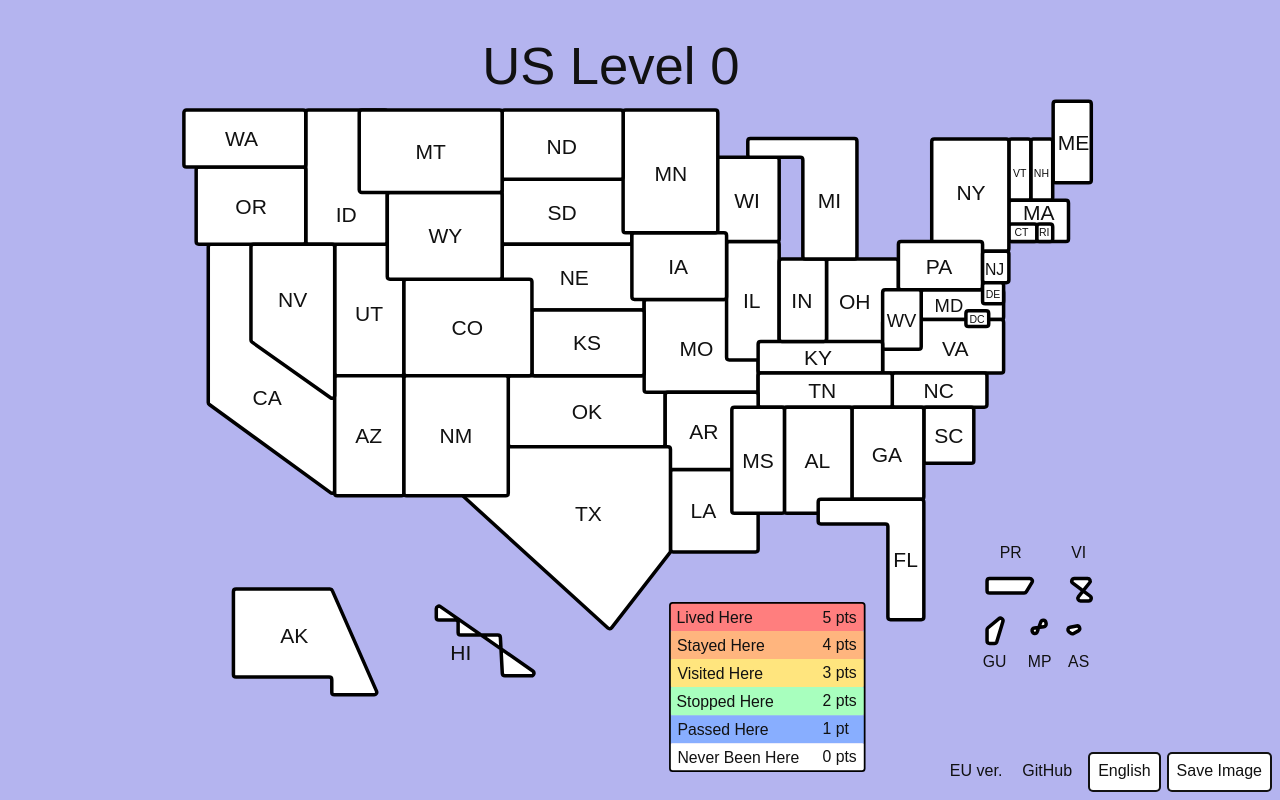
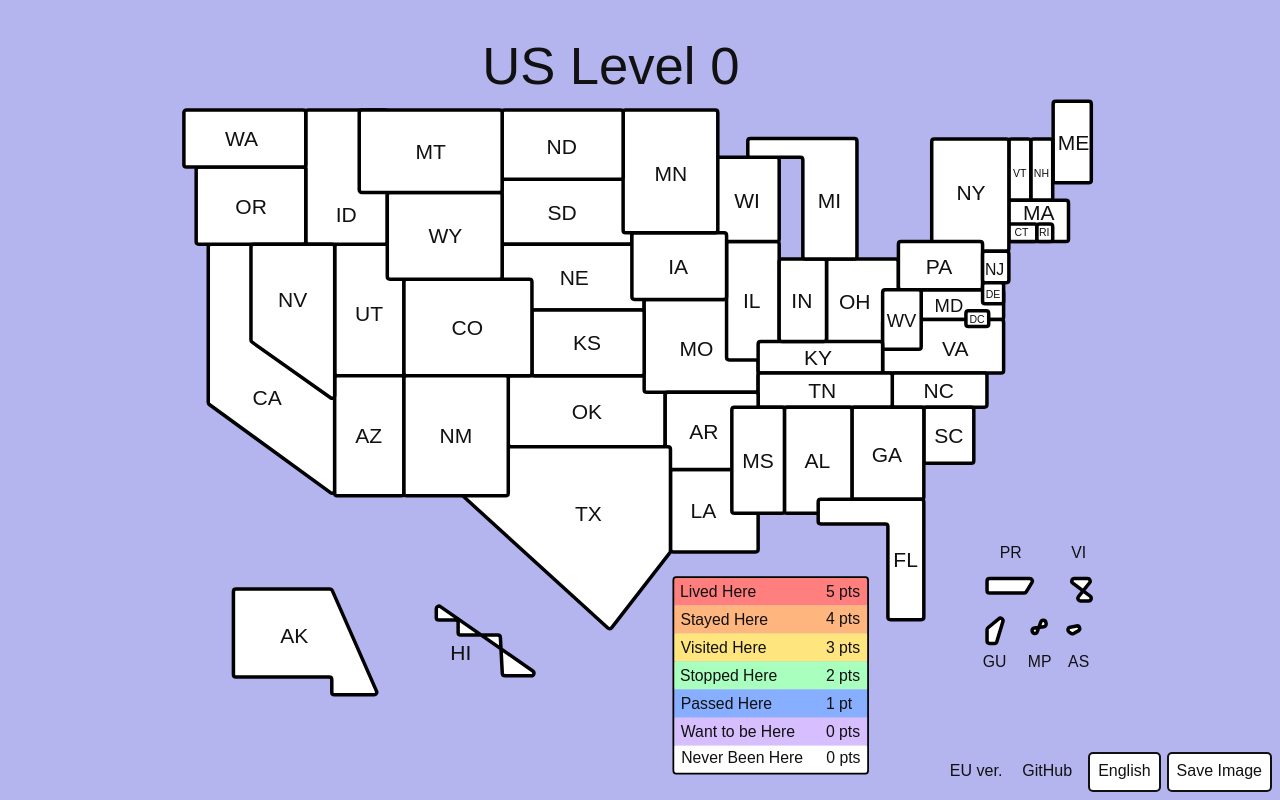
Before and after one commit to tenpages/us-level, a website: page html/us.html in a window 1280 px wide. Drawn offline with nearby package versions, Linux system fonts and the light colour scheme.

Commit message:
update a want-to-go level

```diff
--- a/html/document.less
+++ b/html/document.less
@@ -88,6 +88,7 @@ a{
         &[data-level="3"]{background:#FFE57E;}
         &[data-level="2"]{background:#A8FFBE;}
         &[data-level="1"]{background:#88AEFF;}
+        &[data-level="0"][alt]{background:#d6beff;}
     }
 }
 .按钮{
--- a/html/eu.js
+++ b/html/eu.js
@@ -15,6 +15,7 @@ const messages = {
             data_level_3: 'Visited Here',
             data_level_2: 'Stopped Here',
             data_level_1: 'Passed Here',
+            data_level_0_alt: 'Want to be Here',
             data_level_0: 'Never Been Here',
             pt: 'pt | pts',
         },
@@ -77,6 +78,7 @@ const messages = {
             data_level_3: '游玩过',
             data_level_2: '中转过',
             data_level_1: '路过',
+            data_level_0_alt: '想要去',
             data_level_0: '没去过',
             pt: '分',
         },
@@ -139,6 +141,7 @@ const messages = {
             data_level_3: '遊玩過',
             data_level_2: '中轉過',
             data_level_1: '路過',
+            data_level_0_alt: '想要去',
             data_level_0: '沒去過',
             pt: '分',
         },
@@ -201,6 +204,7 @@ const messages = {
             data_level_3: '訪問',
             data_level_2: '接地',
             data_level_1: '通過',
+            data_level_0_alt: '行きたい',
             data_level_0: '未踏',
             pt: '点',
         },
@@ -349,6 +353,15 @@ const 计分 = _=>{
         }
     }
     数据.省元素.setAttribute('level',等级);
+    const alt = e.target.hasAttribute('alt');
+    if (数据.省元素.nodeName == "g") {
+        for (const child of 数据.省元素.children) {
+            if (alt) child.setAttribute('alt',true)
+            else child.setAttribute('alt',false);
+        }
+    }
+    if (alt) 数据.省元素.setAttribute('alt',true)
+    else 数据.省元素.setAttribute('alt',false);
     全关闭();
     计分();
     保存等级们();
--- a/html/us.html
+++ b/html/us.html
@@ -43,6 +43,7 @@ polyline{fill:none;pointer-events:none;}
 #地区 > *[level="3"]{fill:#FFE57E;}
 #地区 > *[level="2"]{fill:#A8FFBE;}
 #地区 > *[level="1"]{fill:#88AEFF;}
+#地区 > *[level="0"][alt="true"]{fill:#d6beff;}
 .level-border{
 	fill-rule:evenodd;
 	clip-rule:evenodd;
@@ -61,6 +62,7 @@ polyline{fill:none;pointer-events:none;}
 .st5{fill:#FFB57E;}
 .st6{fill:#FFFFFF;}
 .st7{fill:#FFE57E;}
+.st16{fill:#d6beff;}
 .st8{fill:none;stroke:#000000;stroke-width:2;stroke-miterlimit:10;}
 .st9{fill:none;}
 .st11{font-size:18px;}
@@ -192,45 +194,64 @@ polyline{fill:none;pointer-events:none;}
 
 </g>
 <g id="Layer_4">
-	<path class="st2" d="M610.2,815.7h216.1c1.7,0,3,1.3,3,3v26c0,1.7-1.3,3-3,3H610.2c-1.7,0-3-1.3-3-3v-26
-		C607.2,817,608.5,815.7,610.2,815.7z"/>
-	<path class="st3" d="M610.2,687.7h216.1c1.7,0,3,1.3,3,3v26c0,1.7-1.3,3-3,3H610.2c-1.7,0-3-1.3-3-3v-26
-		C607.2,689,608.5,687.7,610.2,687.7z"/>
-	<path class="st4" d="M610.2,783.7h216.1c1.7,0,3,1.3,3,3v26c0,1.7-1.3,3-3,3H610.2c-1.7,0-3-1.3-3-3v-26
-		C607.2,785,608.5,783.7,610.2,783.7z"/>
-	<path class="st5" d="M610.2,719.7h216.1c1.7,0,3,1.3,3,3v26c0,1.7-1.3,3-3,3H610.2c-1.7,0-3-1.3-3-3v-26
-		C607.2,721,608.5,719.7,610.2,719.7z"/>
-	<path class="st6" d="M610.2,847.7h216.1c1.7,0,3,1.3,3,3v26c0,1.7-1.3,3-3,3H610.2c-1.7,0-3-1.3-3-3v-26
-		C607.2,849,608.5,847.7,610.2,847.7z"/>
-	<path class="st7" d="M610.2,751.7h216.1c1.7,0,3,1.3,3,3v26c0,1.7-1.3,3-3,3H610.2c-1.7,0-3-1.3-3-3v-26
-		C607.2,753,608.5,751.7,610.2,751.7z"/>
-	<path class="st8" d="M610.2,687.7h216.1c1.7,0,3,1.3,3,3v186c0,1.7-1.3,3-3,3H610.2c-1.7,0-3-1.3-3-3v-186
-		C607.2,689,608.5,687.7,610.2,687.7z"/>
-	<path class="st9" d="M617.7,695.3h90.2c1.7,0,3,1.3,3,3v10.6c0,1.7-1.3,3-3,3h-90.2c-1.7,0-3-1.3-3-3v-10.6
-		C614.7,696.6,616,695.3,617.7,695.3z"/>
-	<text transform="matrix(1 0 0 1 614.7144 710.1761)" class="st10 st11">{{ $t("message.data_level_5") }}</text>
-	<rect x="615.3" y="727.5" class="st9" width="123.9" height="16.6"/>
-	<text transform="matrix(1 0 0 1 615.2642 742.2942)" class="st10 st11">{{ $t("message.data_level_4") }}</text>
-	<rect x="615.7" y="759.5" class="st9" width="123.9" height="16.6"/>
-	<text transform="matrix(1 0 0 1 615.7208 774.2933)" class="st10 st11">{{ $t("message.data_level_3") }}</text>
-	<rect x="614.7" y="791.5" class="st9" width="123.9" height="16.6"/>
-	<text transform="matrix(1 0 0 1 614.7208 806.2934)" class="st10 st11">{{ $t("message.data_level_2") }}</text>
-	<rect x="615.7" y="823.5" class="st9" width="123.9" height="16.6"/>
-	<text transform="matrix(1 0 0 1 615.7208 838.2934)" class="st10 st11">{{ $t("message.data_level_1") }}</text>
-	<rect x="615.7" y="855.5" class="st9" width="171.5" height="16.6"/>
-	<text transform="matrix(1 0 0 1 615.7208 870.2934)" class="st10 st11">{{ $t("message.data_level_0") }}</text>
-	<rect x="759.6" y="695.9" class="st9" width="59.4" height="16.6"/>
-	<text transform="matrix(1 0 0 1 781.197 710.7134)" class="st10 st11">5 {{ $tc("message.pt", 5) }}</text>
-	<rect x="759.6" y="726.9" class="st9" width="59.4" height="16.6"/>
-	<text transform="matrix(1 0 0 1 781.2245 741.7134)" class="st10 st11">4 {{ $tc("message.pt", 4) }}</text>
-	<rect x="760.6" y="758.9" class="st9" width="59.4" height="16.6"/>
-	<text transform="matrix(1 0 0 1 781.2245 773.7134)" class="st10 st11">3 {{ $tc("message.pt", 3) }}</text>
-	<rect x="760.6" y="790.9" class="st9" width="59.4" height="16.6"/>
-	<text transform="matrix(1 0 0 1 781.2245 805.7134)" class="st10 st11">2 {{ $tc("message.pt", 2) }}</text>
-	<rect x="760.6" y="822.9" class="st9" width="59.4" height="16.6"/>
-	<text transform="matrix(1 0 0 1 781.2245 837.7134)" class="st10 st11">1 {{ $tc("message.pt", 1) }}</text>
-	<rect x="760.6" y="854.9" class="st9" width="59.4" height="16.6"/>
-	<text transform="matrix(1 0 0 1 781.2245 869.7134)" class="st10 st11">0 {{ $tc("message.pt", 0) }}</text>
+	<path class="st2" d="M614.1,786.3h216.1c1.7,0,3,1.3,3,3v26c0,1.7-1.3,3-3,3H614.1c-1.7,0-3-1.3-3-3v-26
+		C611.1,787.6,612.4,786.3,614.1,786.3z"/>
+	<path class="st3" d="M614.1,658.3h216.1c1.7,0,3,1.3,3,3v26c0,1.7-1.3,3-3,3H614.1c-1.7,0-3-1.3-3-3v-26
+		C611.1,659.6,612.4,658.3,614.1,658.3z"/>
+	<path class="st4" d="M614.1,754.3h216.1c1.7,0,3,1.3,3,3v26c0,1.7-1.3,3-3,3H614.1c-1.7,0-3-1.3-3-3v-26
+		C611.1,755.6,612.4,754.3,614.1,754.3z"/>
+	<path class="st5" d="M614.1,690.3h216.1c1.7,0,3,1.3,3,3v26c0,1.7-1.3,3-3,3H614.1c-1.7,0-3-1.3-3-3v-26
+		C611.1,691.6,612.4,690.3,614.1,690.3z"/>
+	<path class="st16" d="M614.1,818.3h216.1c1.7,0,3,1.3,3,3v26c0,1.7-1.3,3-3,3H614.1c-1.7,0-3-1.3-3-3v-26
+		C611.1,819.6,612.4,818.3,614.1,818.3z"/>
+	<path class="st7" d="M614.1,722.3h216.1c1.7,0,3,1.3,3,3v26c0,1.7-1.3,3-3,3H614.1c-1.7,0-3-1.3-3-3v-26
+		C611.1,723.6,612.4,722.3,614.1,722.3z"/>
+	<path class="st6" d="M614.1,850.3h216.1c1.7,0,3,1.3,3,3v26c0,1.7-1.3,3-3,3H614.1c-1.7,0-3-1.3-3-3v-26
+		C611.1,851.6,612.4,850.3,614.1,850.3z"/>
+	<path class="st8" d="M614.1,658.3h216.1c1.7,0,3,1.5,3,3.5v217c0,2-1.3,3.5-3,3.5H614.1c-1.7,0-3-1.5-3-3.5v-217
+		C611.1,659.8,612.4,658.3,614.1,658.3z"/>
+	<path class="st9" d="M621.6,665.9h90.2c1.7,0,3,1.3,3,3v10.6c0,1.7-1.3,3-3,3h-90.2c-1.7,0-3-1.3-3-3v-10.6
+		C618.6,667.2,619.9,665.9,621.6,665.9z"/>
+	<text transform="matrix(1 0 0 1 618.6051 680.7761)" class="st10 st11">{{ $t("message.data_level_5") }} </text>
+	<path class="st9" d="M622.2,698.1h117.9c1.7,0,3,1.3,3,3v10.6c0,1.7-1.3,3-3,3H622.2c-1.7,0-3-1.3-3-3v-10.6
+		C619.2,699.4,620.5,698.1,622.2,698.1z"/>
+	<text transform="matrix(1 0 0 1 619.1549 712.8942)" class="st10 st11">{{ $t("message.data_level_4") }} </text>
+	<path class="st9" d="M622.6,730.1h117.9c1.7,0,3,1.3,3,3v10.6c0,1.7-1.3,3-3,3H622.6c-1.7,0-3-1.3-3-3v-10.6
+		C619.6,731.4,620.9,730.1,622.6,730.1z"/>
+	<text transform="matrix(1 0 0 1 619.6115 744.8932)" class="st10 st11">{{ $t("message.data_level_3") }} </text>
+	<path class="st9" d="M621.6,762.1h117.9c1.7,0,3,1.3,3,3v10.6c0,1.7-1.3,3-3,3H621.6c-1.7,0-3-1.3-3-3v-10.6
+		C618.6,763.4,619.9,762.1,621.6,762.1z"/>
+	<text transform="matrix(1 0 0 1 618.6115 776.8934)" class="st10 st11">{{ $t("message.data_level_2") }} </text>
+	<path class="st9" d="M622.6,794.1h117.9c1.7,0,3,1.3,3,3v10.6c0,1.7-1.3,3-3,3H622.6c-1.7,0-3-1.3-3-3v-10.6
+		C619.6,795.4,620.9,794.1,622.6,794.1z"/>
+	<text transform="matrix(1 0 0 1 619.6115 808.8934)" class="st10 st11">{{ $t("message.data_level_1") }} </text>
+	<path class="st9" d="M622.6,826.1h165.5c1.7,0,3,1.3,3,3v10.6c0,1.7-1.3,3-3,3H622.6c-1.7,0-3-1.3-3-3v-10.6
+		C619.6,827.4,620.9,826.1,622.6,826.1z"/>
+	<text transform="matrix(1 0 0 1 619.6115 840.8934)" class="st10 st11">{{ $t("message.data_level_0_alt") }}</text>
+	<path class="st9" d="M766.5,666.5h53.4c1.7,0,3,1.3,3,3v10.6c0,1.7-1.3,3-3,3h-53.4c-1.7,0-3-1.3-3-3v-10.6
+		C763.5,667.8,764.8,666.5,766.5,666.5z"/>
+	<text transform="matrix(1 0 0 1 620.0115 870.7708)" class="st10 st11">{{ $t("message.data_level_0") }} </text>
+	<path class="st9" d="M766.5,666.5h53.4c1.7,0,3,1.3,3,3v10.6c0,1.7-1.3,3-3,3h-53.4c-1.7,0-3-1.3-3-3v-10.6
+		C763.5,667.8,764.8,666.5,766.5,666.5z"/>
+	<text transform="matrix(1 0 0 1 785.0876 681.3134)" class="st10 st11">5 {{ $tc("message.pt", 5) }} </text>
+	<path class="st9" d="M766.5,697.5h53.4c1.7,0,3,1.3,3,3v10.6c0,1.7-1.3,3-3,3h-53.4c-1.7,0-3-1.3-3-3v-10.6
+		C763.5,698.8,764.8,697.5,766.5,697.5z"/>
+	<text transform="matrix(1 0 0 1 785.1151 712.3134)" class="st10 st11">4 {{ $tc("message.pt", 4) }} </text>
+	<path class="st9" d="M767.5,729.5h53.4c1.7,0,3,1.3,3,3v10.6c0,1.7-1.3,3-3,3h-53.4c-1.7,0-3-1.3-3-3v-10.6
+		C764.5,730.8,765.8,729.5,767.5,729.5z"/>
+	<text transform="matrix(1 0 0 1 785.1151 744.3134)" class="st10 st11">3 {{ $tc("message.pt", 3) }} </text>
+	<path class="st9" d="M767.5,761.5h53.4c1.7,0,3,1.3,3,3v10.6c0,1.7-1.3,3-3,3h-53.4c-1.7,0-3-1.3-3-3v-10.6
+		C764.5,762.8,765.8,761.5,767.5,761.5z"/>
+	<text transform="matrix(1 0 0 1 785.1151 776.3134)" class="st10 st11">2 {{ $tc("message.pt", 2) }} </text>
+	<path class="st9" d="M767.5,793.5h53.4c1.7,0,3,1.3,3,3v10.6c0,1.7-1.3,3-3,3h-53.4c-1.7,0-3-1.3-3-3v-10.6
+		C764.5,794.8,765.8,793.5,767.5,793.5z"/>
+	<text transform="matrix(1 0 0 1 785.1151 808.3134)" class="st10 st11">1 {{ $tc("message.pt", 1) }} </text>
+	<path class="st9" d="M767.5,825.5h53.4c1.7,0,3,1.3,3,3v10.6c0,1.7-1.3,3-3,3h-53.4c-1.7,0-3-1.3-3-3v-10.6
+		C764.5,826.8,765.8,825.5,767.5,825.5z"/>
+	<text transform="matrix(1 0 0 1 785.1151 840.3134)" class="st10 st11">0 {{ $tc("message.pt", 0) }} </text>
+	<path class="st9" d="M767.9,855.4h53.4c1.7,0,3,1.3,3,3V869c0,1.7-1.3,3-3,3h-53.4c-1.7,0-3-1.3-3-3v-10.6
+		C764.9,856.7,766.2,855.4,767.9,855.4z"/>
+	<text transform="matrix(1 0 0 1 785.5151 870.1907)" class="st10 st11">0 {{ $tc("message.pt", 0) }} </text>
 </g>
 <g id="Texts">
 	<rect x="579.4" y="181" class="st9" width="58.3" height="32.5"/>
@@ -357,6 +378,7 @@ polyline{fill:none;pointer-events:none;}
     <a data-level="3">{{ $t("message.data_level_3") }}</a>
     <a data-level="2">{{ $t("message.data_level_2") }}</a>
     <a data-level="1">{{ $t("message.data_level_1") }}</a>
+    <a data-level="0" alt>{{ $t("message.data_level_0_alt") }}</a>
     <a data-level="0">{{ $t("message.data_level_0") }}</a>
 </div>
 <div id="Set_Lang">
--- a/html/us.js
+++ b/html/us.js
@@ -15,6 +15,7 @@ const messages = {
             data_level_3: 'Visited Here',
             data_level_2: 'Stopped Here',
             data_level_1: 'Passed Here',
+            data_level_0_alt: 'Want to be Here',
             data_level_0: 'Never Been Here',
             pt: 'pt | pts',
         },
@@ -84,6 +85,7 @@ const messages = {
             data_level_3: '游玩过',
             data_level_2: '中转过',
             data_level_1: '路过',
+            data_level_0_alt: '想要去',
             data_level_0: '没去过',
             pt: '分',
         },
@@ -153,6 +155,7 @@ const messages = {
             data_level_3: '遊玩過',
             data_level_2: '中轉過',
             data_level_1: '路過',
+            data_level_0_alt: '想要去',
             data_level_0: '沒去過',
             pt: '分',
         },
@@ -222,6 +225,7 @@ const messages = {
             data_level_3: '訪問',
             data_level_2: '接地',
             data_level_1: '通過',
+            data_level_0_alt: '行きたい',
             data_level_0: '未踏',
             pt: '分',
         },
@@ -369,6 +373,9 @@ const 计分 = _=>{
     const 等级 = e.target.getAttribute('data-level');
     if(!等级) return false;
     数据.省元素.setAttribute('level',等级);
+    const alt = e.target.hasAttribute('alt');
+    if (alt) 数据.省元素.setAttribute('alt',true)
+    else 数据.省元素.setAttribute('alt',false);
     全关闭();
     计分();
     保存等级们();
```
Also changed, not shown: html/eu.html (+18 -6 lines), eu.svg, html/document.css, us.svg.
